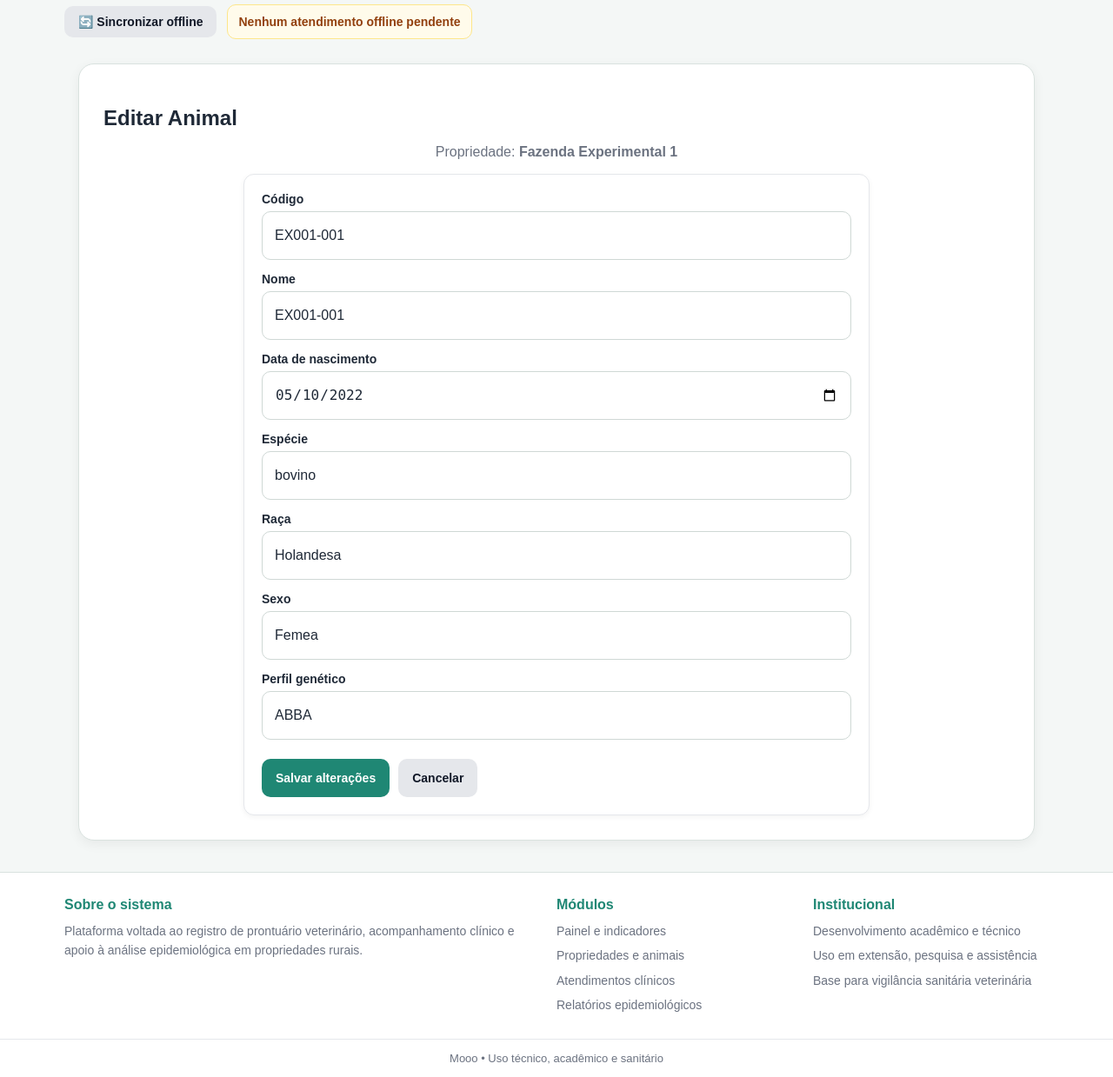
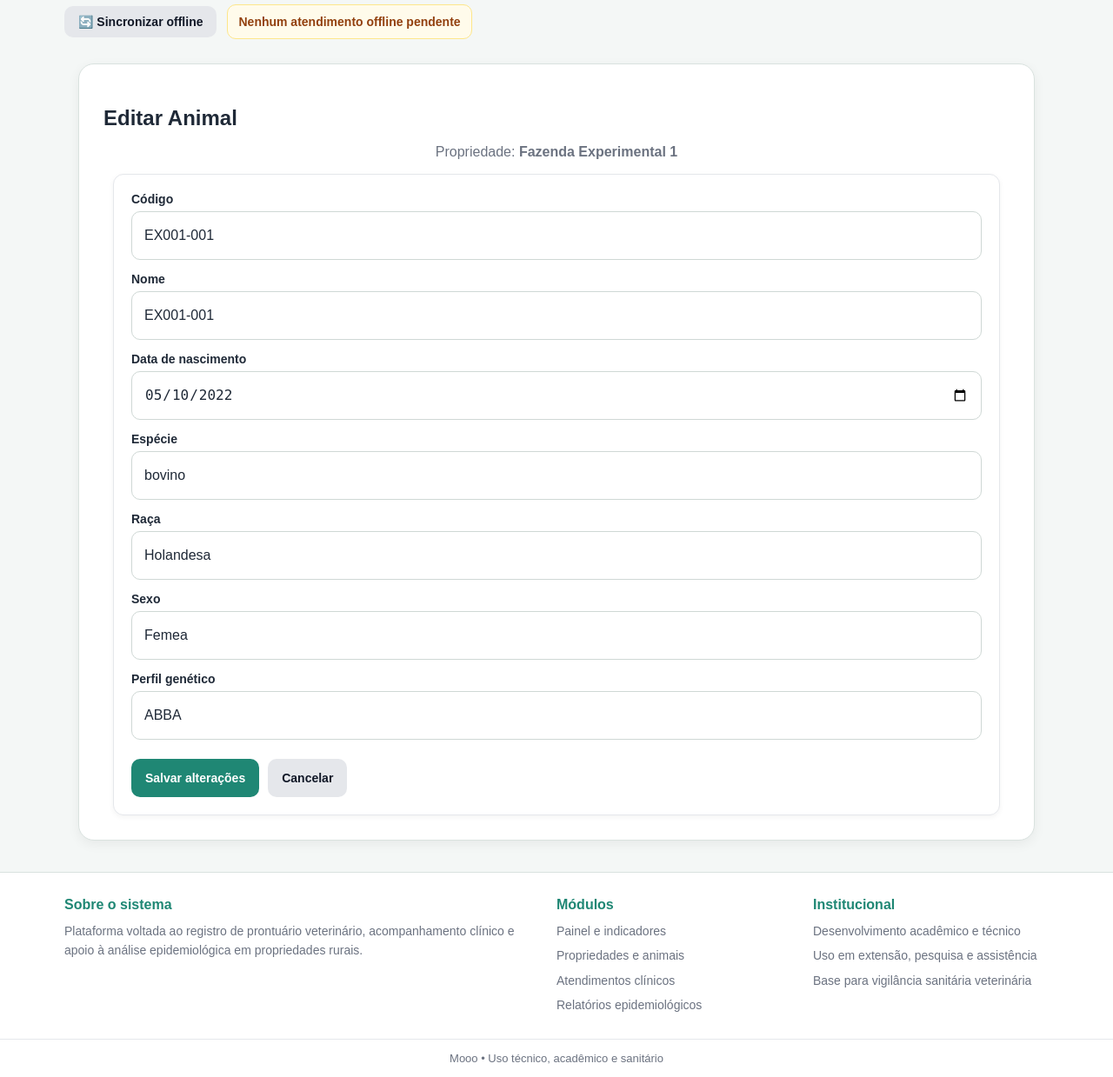
Before and after one commit to glauciocassiano-star/plataforma-relatorios, a Flask app: page /animais/1/editar in a window 1280 px wide. Shown: the part 162-1401 px from the top of the page at 87% size. Run offline with Flask 3, Linux system fonts and the light colour scheme; a user stored in the database is signed in.

Commit message:
ajuste layout

```diff
--- a/app/templates/animal_editar.html
+++ b/app/templates/animal_editar.html
@@ -8,7 +8,7 @@
   .animal-form-card {
     display: grid;
     gap: 14px;
-    max-width: 720px;
+    max-width: 1020px;
     width: 100%;
     margin: 0 auto;
     padding: 20px;
```
